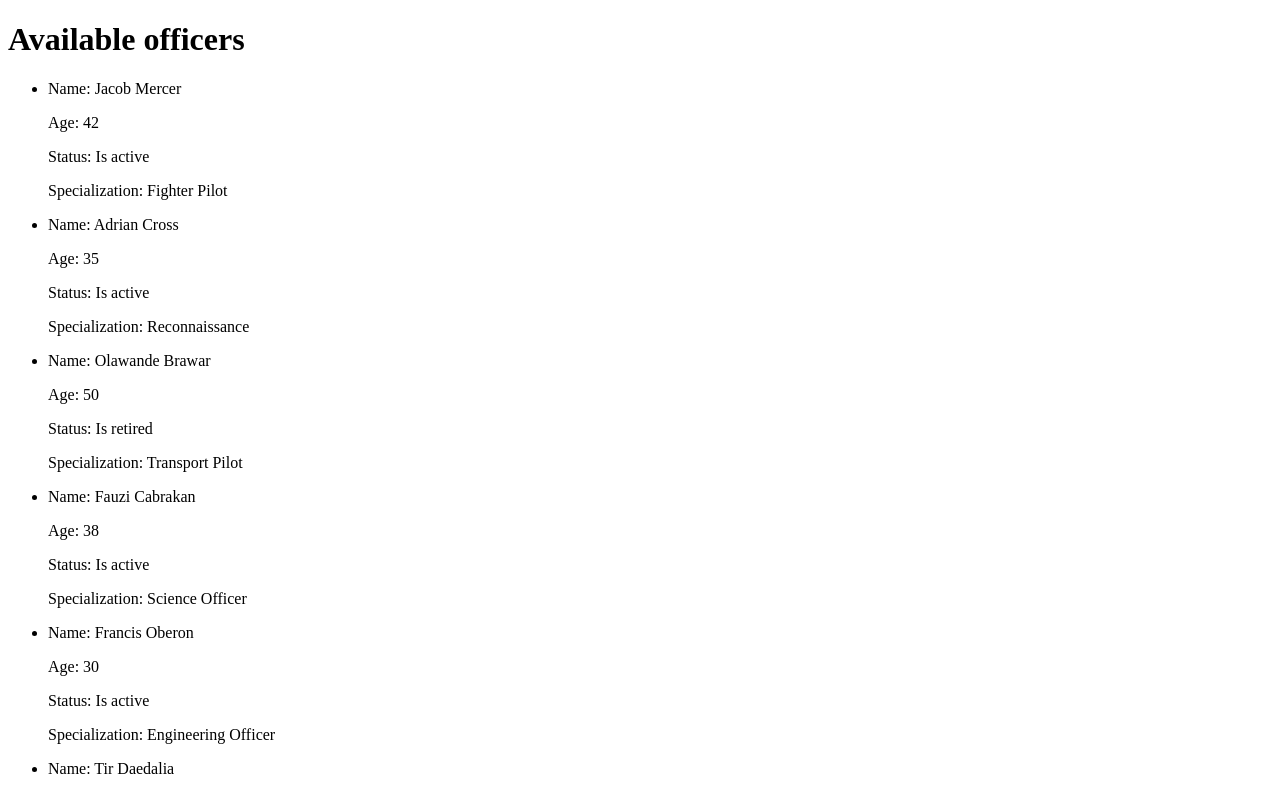
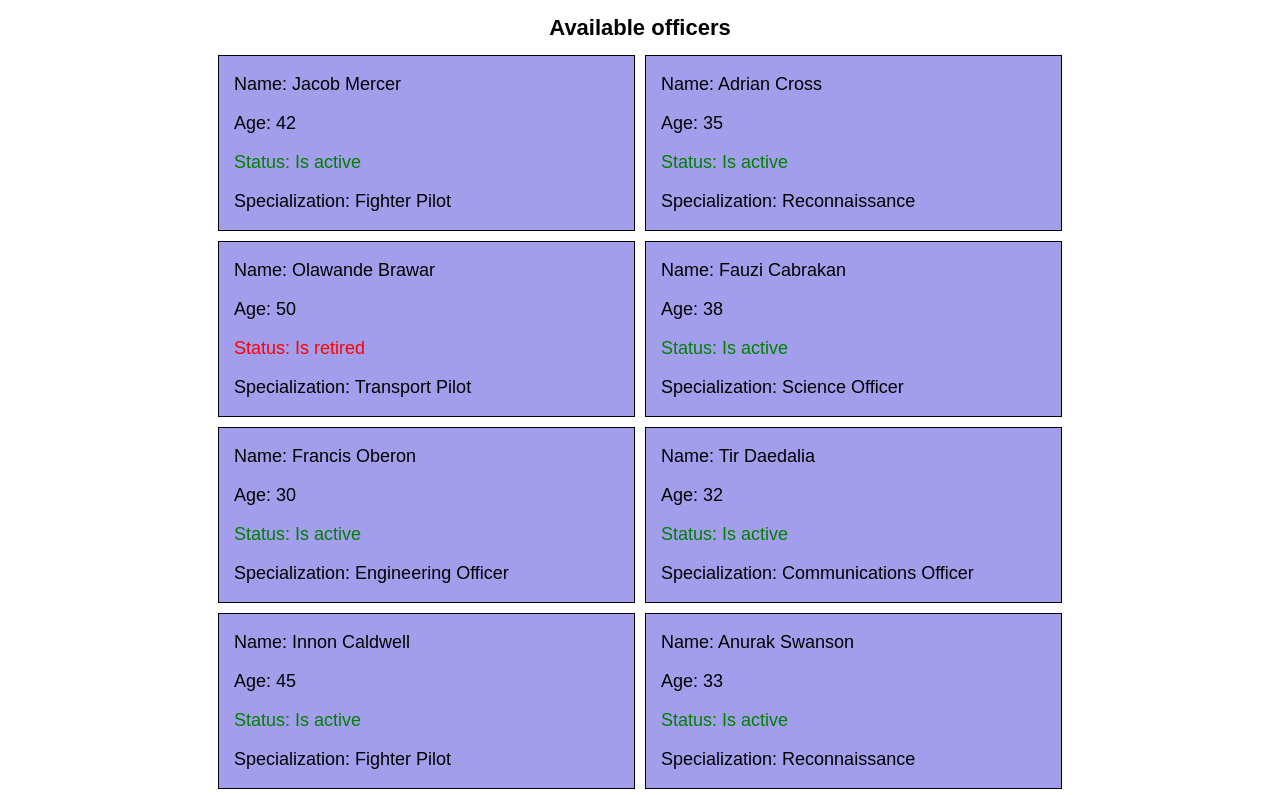
Before and after one commit to vpronyuk/react_training, a React (Vite) app: page / in a window 1280 px wide. Shown: the top 795 px of the page. Built offline with nearby package versions, Linux system fonts and the light colour scheme.

Commit message:
add styles till 40 min

```diff
--- a/package.json
+++ b/package.json
@@ -10,6 +10,7 @@
     "preview": "vite preview"
   },
   "dependencies": {
+    "clsx": "^2.1.1",
     "react": "^18.3.1",
     "react-dom": "^18.3.1"
   },
--- a/src/components/App.jsx
+++ /dev/null
@@ -1,11 +0,0 @@
-import OfficersList from "./OfficersList";
-import data from "../officers.json";
-
-export default function App() {
-  return (
-    <div>
-      <h1>Available officers</h1>
-      <OfficersList officers={data} />
-    </div>
-  );
-}
--- /dev/null
+++ b/src/components/App/App.jsx
@@ -0,0 +1,12 @@
+import OfficersList from "../OfficersList/OfficersList";
+import data from "../../officers.json";
+import css from "./App.module.css";
+
+export default function App() {
+  return (
+    <div className={css.container}>
+      <h1 className={css.title}>Available officers</h1>
+      <OfficersList officers={data} />
+    </div>
+  );
+}
--- /dev/null
+++ b/src/components/App/App.module.css
@@ -0,0 +1,10 @@
+.container {
+  /* background-color: #6eaae2; */
+}
+
+.title {
+  font-family: sans-serif;
+  font-weight: 700;
+  font-size: 22px;
+  text-align: center;
+}
--- a/src/components/OfficerProfile.jsx
+++ /dev/null
@@ -1,12 +0,0 @@
-export default function OfficerProfile({
-  officer: { name, age, specialization, status },
-}) {
-  return (
-    <div>
-      <p>Name: {name}</p>
-      <p>Age: {age}</p>
-      <p>Status: {status === "Active" ? "Is active" : "Is retired"}</p>
-      <p>Specialization: {specialization}</p>
-    </div>
-  );
-}
--- /dev/null
+++ b/src/components/OfficerProfile/OfficerProfile.jsx
@@ -0,0 +1,22 @@
+import clsx from "clsx";
+import css from "./OfficerProfile.module.css";
+
+export default function OfficerProfile({
+  officer: { name, age, specialization, status },
+}) {
+  return (
+    <div className={css.cardInfo}>
+      <p>Name: {name}</p>
+      <p>Age: {age}</p>
+      <p
+        className={clsx(
+          css.status,
+          status === "Active" ? css.active : css.retired
+        )}
+      >
+        Status: {status === "Active" ? "Is active" : "Is retired"}
+      </p>
+      <p>Specialization: {specialization}</p>
+    </div>
+  );
+}
--- /dev/null
+++ b/src/components/OfficerProfile/OfficerProfile.module.css
@@ -0,0 +1,16 @@
+.cardInfo {
+  font-family: sans-serif;
+  font-size: 18px;
+  border: 1px solid black;
+  min-width: 400px;
+  background-color: #a39eec;
+  padding-left: 15px;
+}
+
+.active {
+  color: green;
+}
+
+.retired {
+  color: red;
+}
--- a/src/components/OfficersList.jsx
+++ b/src/components/OfficersList/OfficersList.jsx
@@ -1,8 +1,9 @@
-import OfficerProfile from "./OfficerProfile";
+import OfficerProfile from "../OfficerProfile/OfficerProfile";
+import css from "./OfficersList.module.css";
 
 export default function OfficersList({ officers }) {
   return (
-    <ul>
+    <ul className={css.list}>
       {officers.map((data) => (
         <li key={data.id}>
           <OfficerProfile officer={data} />
--- /dev/null
+++ b/src/components/OfficersList/OfficersList.module.css
@@ -0,0 +1,9 @@
+.list {
+  list-style: none;
+  padding: 0;
+  margin: 0;
+  display: flex;
+  flex-wrap: wrap;
+  justify-content: center;
+  gap: 10px;
+}
--- a/src/main.jsx
+++ b/src/main.jsx
@@ -1,7 +1,7 @@
 import { StrictMode } from "react";
 import { createRoot } from "react-dom/client";
 
-import App from "./components/App";
+import App from "./components/App/App";
 
 createRoot(document.getElementById("root")).render(
   <StrictMode>
```
Also changed, not shown: 1 other file (tests, documents, lock files or other folders).
